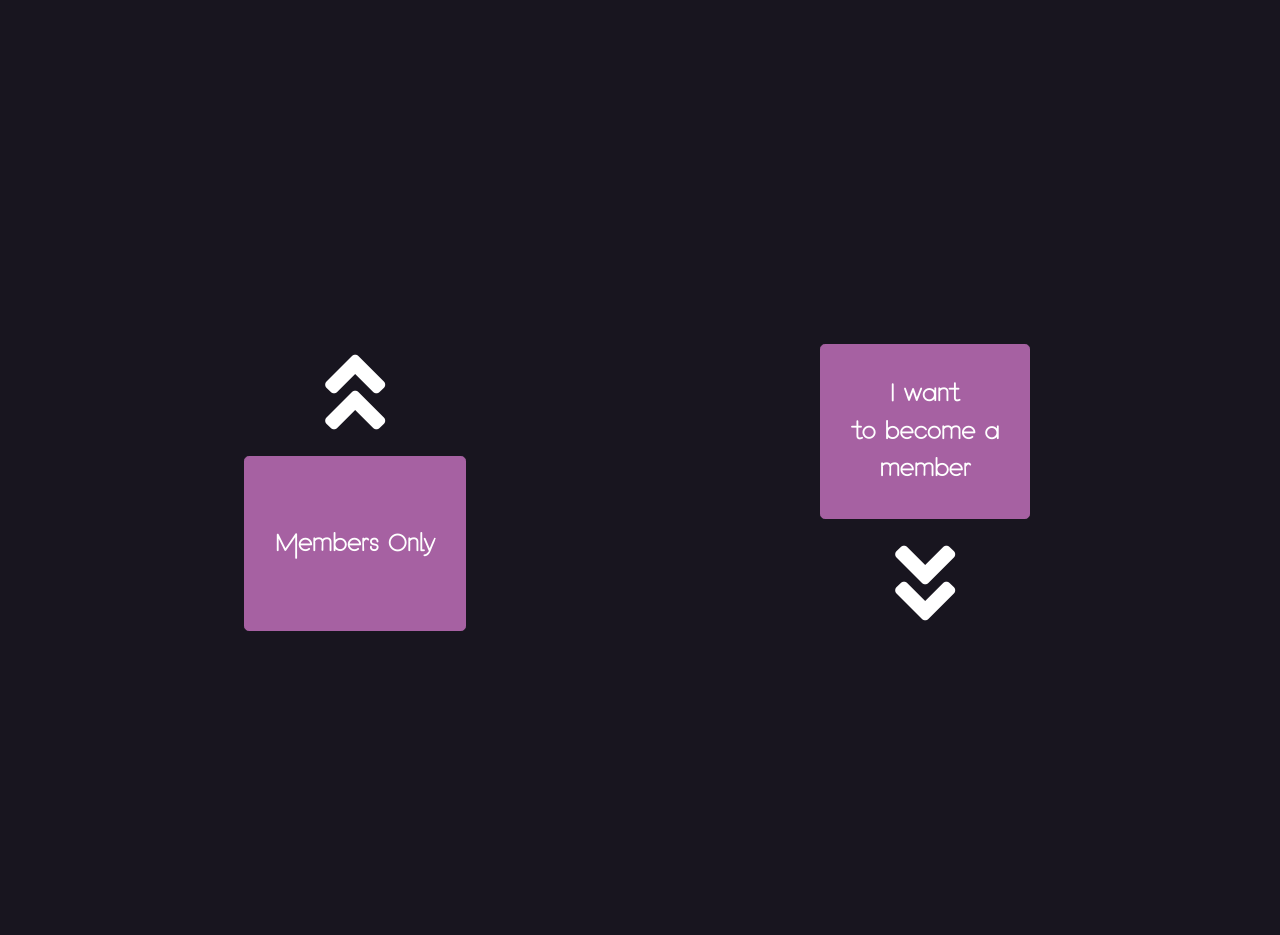
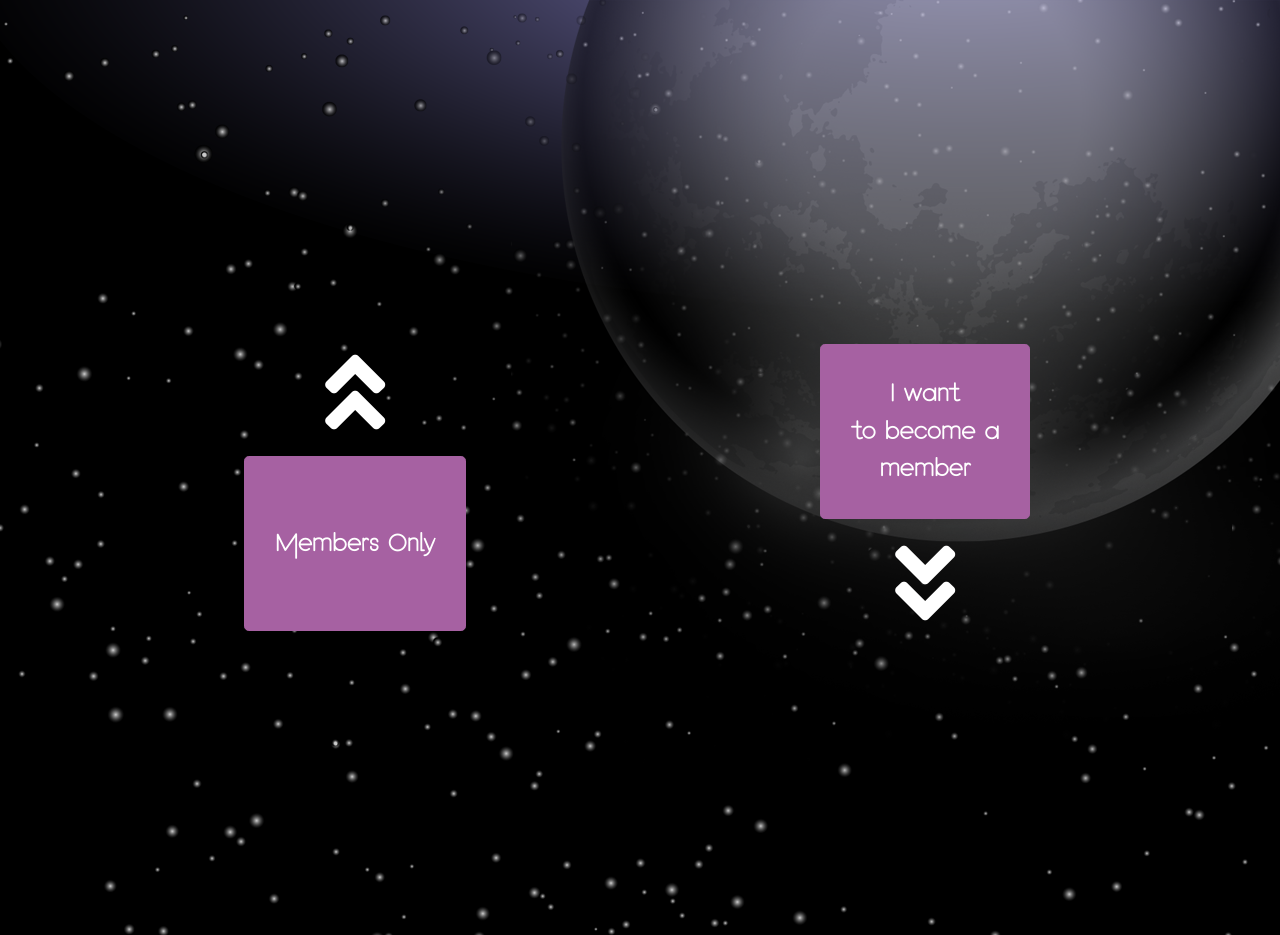
Before and after one commit to Frogbid/The-Moon-Society-Old, a plain HTML site: page index.html in a window 1280 px wide. Drawn offline with Linux system fonts and the light colour scheme.

Commit message:
Design Menu and background image

```diff
--- a/assets/css/style.css
+++ b/assets/css/style.css
@@ -1,17 +1,15 @@
 @import url("https://fonts.googleapis.com/css2?family=Baloo+2&display=swap");
 /* This pen */
 body {
-	font-family: "Baloo 2", cursive;
 	font-size: 16px;
 	color: #ffffff;
 	text-rendering: optimizeLegibility;
 	font-weight: initial;
-	background-position: center;
+	background-image: url('../images/ms.png');
+	background-attachment: fixed;
 	background-repeat: no-repeat;
-	background-size: cover;
-	background-image: url('../images/ms.png');
-	height: 100%;
 }
+
 
 
 
```
Also changed, not shown: assets/images/ms.png (added).
